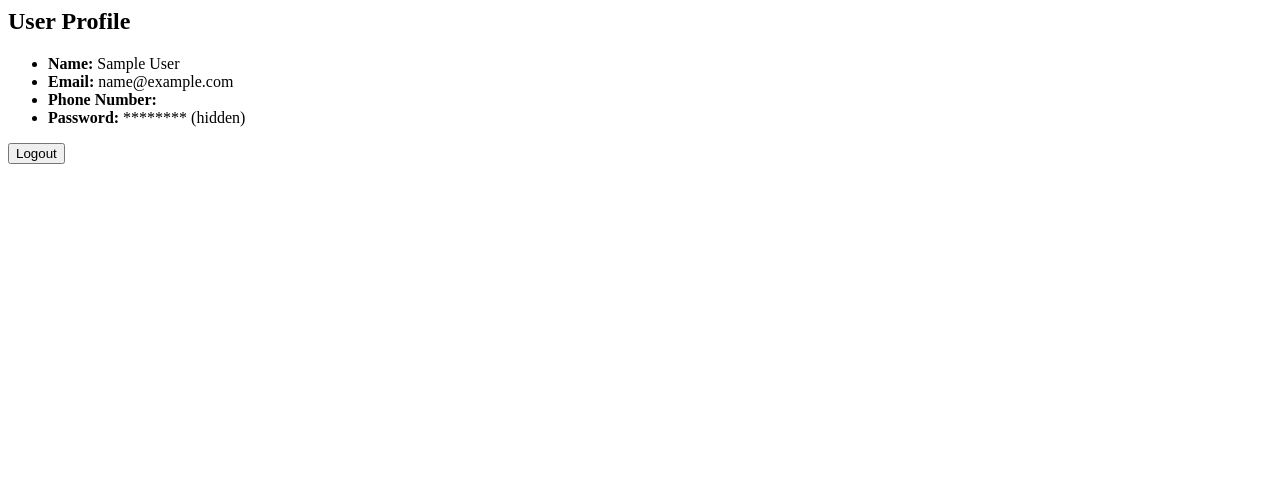
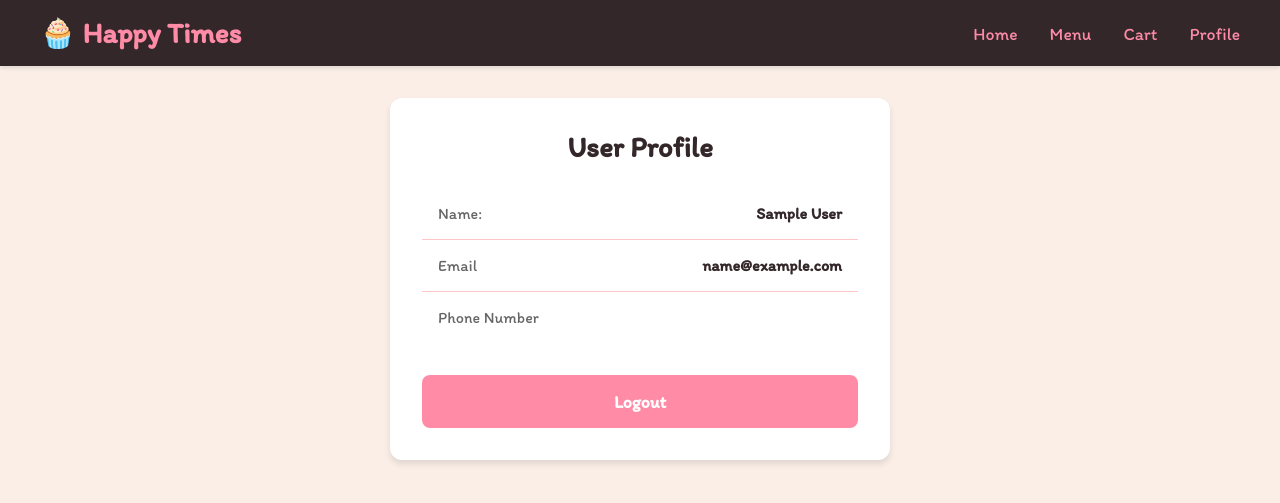
Before and after one commit to JacobMaximus/happy-times-django, a Django app: page /profile/ in a window 1280 px wide. Shown: the top 503 px of the page. Run offline with Django 5.2, Linux system fonts and the light colour scheme; the visitor is signed in with stand-in values (Sample User, id 1); some web fonts are replaced.

Commit message:
wednesday night

```diff
--- a/happytimes/home/static/css/login.css
+++ b/happytimes/home/static/css/login.css
@@ -148,3 +148,32 @@
         padding: 1.5rem;
     }
 }
+
+
+
+/* profile */
+.profile-details {
+    margin-bottom: 2rem;
+}
+
+.profile-item {
+    padding: 1rem;
+    border-bottom: 1px solid #ffc6c7;
+    display: flex;
+    justify-content: space-between;
+    align-items: center;
+}
+
+.profile-item:last-child {
+    border-bottom: none;
+}
+
+.profile-label {
+    color: #666;
+    font-weight: 500;
+}
+
+.profile-value {
+    color: #33272a;
+    font-weight: bold;
+}
--- a/happytimes/home/static/js/cart.js
+++ b/happytimes/home/static/js/cart.js
@@ -6,9 +6,9 @@
 
     // Update cart count
     const totalItems = cart.reduce((sum, item) => sum + item.quantity, 0);
-    if (cartCount) {
-        cartCount.textContent = `Cart (${totalItems})`;
-    }
+    // if (cartCount) {
+    //     cartCount.textContent = `Cart (${totalItems})`;
+    // }
 
     if (cart.length === 0) {
         cartItems.innerHTML = '<p style="text-align: center; padding: 2rem;">Your cart is empty</p>';
--- a/happytimes/home/templates/home/index.html
+++ b/happytimes/home/templates/home/index.html
@@ -19,7 +19,6 @@
                 <a href="{% url 'menu' %}">Menu</a>
                 <a href="{% url 'cart' %}" id="cartCount">Cart</a>
                 <!-- <a href="about.html">About</a> -->
-                <!-- <a href="{% url 'login_page' %}">Login</a> -->
                 {% if user.is_authenticated %}
                     <a href="{% url 'profile' %}">Profile</a>
                 {% else %}
--- a/happytimes/home/templates/home/pages/cart.html
+++ b/happytimes/home/templates/home/pages/cart.html
@@ -17,7 +17,6 @@
                 <a href="{% url 'home' %}">Home</a>
                 <a href="{% url 'menu' %}">Menu</a>
                 <a href="{% url 'cart' %}" id="cartCount">Cart</a>
-                <!-- <a href="{% url 'login_page' %}">Login</a> -->
                 <!-- <a href="about.html">About</a> -->
                 {% if user.is_authenticated %}
                     <a href="{% url 'profile' %}">Profile</a>
@@ -33,11 +32,11 @@
             <h1 class="cart-title">Shopping Cart</h1>
 
             <div class="cart-items" id="cartItems">
-                <!-- Cart items will be populated dynamically -->
+                <!-- Cart items will be populated by js-->
             </div>
 
             <div class="cart-summary" id="cartSummary">
-                <!-- Summary will be populated dynamically -->
+                <!-- Summary will be populated by js -->
             </div>
         </div>
     </div>
--- a/happytimes/home/templates/home/pages/menu.html
+++ b/happytimes/home/templates/home/pages/menu.html
@@ -17,7 +17,6 @@
                 <a href="{% url 'menu' %}">Menu</a>
                 <a href="{% url 'cart' %}">Cart</a>
                 <!-- <a href="about.html">About</a> -->
-                <!-- <a href="{% url 'login_page' %}">Login</a> -->
                 {% if user.is_authenticated %}
                     <a href="{% url 'profile' %}">Profile</a>
                 {% else %}
@@ -35,7 +34,7 @@
             </div>
 
             <div class="menu-grid" id="menuGrid">
-                <!-- Menu items will be populated by JavaScript -->
+                <!-- Populated elements by javascript appears here -->
             </div>
         </div>
     </div>
@@ -45,7 +44,7 @@
         <div class="modal-content">
             <span class="close-modal" onclick="closeModal()">&times;</span>
             <div class="product-details" id="productDetails">
-                <!-- Product details will be populated by JavaScript -->
+                <!-- Populated elements by javascript appears here -->
             </div>
         </div>
     </div>
--- a/happytimes/home/templates/home/userLogin/profile.html
+++ b/happytimes/home/templates/home/userLogin/profile.html
@@ -1,6 +1,69 @@
+<!-- {% block content %}
+{% endblock %} -->
+{% load static %}
+<!DOCTYPE html>
+<html lang="en">
+<head>
+    <meta charset="UTF-8">
+    <meta name="viewport" content="width=device-width, initial-scale=1.0">
+    <title>Profile</title>
+    <link rel="stylesheet" href="{% static 'css/login.css' %}">
+    <link rel="stylesheet" href="{% static 'css/styles.css' %}">
 
-{% block content %}
-<div class="profile-container">
+    <link rel="stylesheet" href="https://fonts.googleapis.com/css2?family=Material+Symbols+Outlined:opsz,wght,FILL,GRAD@24,400,0,0&icon_names=home" />
+
+</head>
+<body>
+    <header>
+        <div class="header-content">
+            <a href="index.html" class="logo">🧁 Happy Times</a>
+            <nav class="nav-links">
+                <a href="{% url 'home' %}">Home</a>
+                <a href="{% url 'menu' %}">Menu</a>
+                <a href="{% url 'cart' %}">Cart</a>
+                <!-- <a href="about.html">About</a> -->
+                {% if user.is_authenticated %}
+                    <a href="{% url 'profile' %}">Profile</a>
+                {% else %}
+                    <a href="{% url 'login_page' %}">Login</a>
+                {% endif %}
+
+
+            </nav>
+        </div>
+    </header>
+
+
+
+    <div class="container">
+        <div class="auth-container">
+            <div class="auth-box">
+                <h2>User Profile</h2>
+                <div class="profile-details">
+                    <div class="profile-item">
+                        <span class="profile-label">Name:</span>
+                        <span class="profile-value">{{ user.name }}</span>
+                    </div>
+                    <div class="profile-item">
+                        <span class="profile-label">Email</span>
+                        <span class="profile-value">{{ user.email }}</span>
+                    </div>
+                    <div class="profile-item">
+                        <span class="profile-label">Phone Number</span>
+                        <span class="profile-value">{{ user.phone_number }}</span>
+                    </div>
+                </div>
+
+                <form method="POST" action="{% url 'logout' %}" class="auth-form">
+                    {% csrf_token %}
+                    <button type="submit" class="auth-button">Logout</button>
+                </form>
+            </div>
+        </div>
+    </div>
+
+
+    <!-- <div class="profile-container">
         <h2>User Profile</h2>
         <ul>
             <li><strong>Name:</strong> {{ user.name }}</li>
@@ -13,5 +76,6 @@
             {% csrf_token %}
             <button type="submit">Logout</button>
         </form>
-</div>
-{% endblock %}
+    </div>  -->
+</body>
+</html>
--- a/happytimes/home/templates/home/userLogin/user-login.html
+++ b/happytimes/home/templates/home/userLogin/user-login.html
@@ -16,7 +16,6 @@
                 <a href="{% url 'menu' %}">Menu</a>
                 <a href="{% url 'cart' %}">Cart</a>
                 <!-- <a href="about.html">About</a> -->
-                <!-- <a href="{% url 'login_page' %}">Login</a> -->
                 {% if user.is_authenticated %}
                     <a href="{% url 'profile' %}">Profile</a>
                 {% else %}
@@ -33,7 +32,6 @@
             <div class="auth-box">
                 <h2>User Login</h2>
                 <form id="userLoginForm" class="auth-form" autocomplete="off">
-                    <!-- {% csrf_token %} -->
                     <div class="form-group">
                         <label for="email">Email</label>
                         <input type="email" id="email" name="email" required placeholder="Enter your email">
@@ -50,7 +48,6 @@
             <div class="auth-box hidden" id="signupForm">
                 <h2>Create Account</h2>
                 <form id="userSignupForm" class="auth-form" autocomplete="off">
-                    <!-- {% csrf_token %} -->
                     <div class="form-group">
                         <label for="signupName">Full Name</label>
                         <input type="text" id="signupName" required placeholder="Enter your full name">
--- a/happytimes/home/views.py
+++ b/happytimes/home/views.py
@@ -1,7 +1,6 @@
-from django.shortcuts import render, get_object_or_404
-# from .models import Cake, OrderList, OrderDetail, User
+from django.shortcuts import render,redirect
+from django.contrib.auth import logout
 
-# Create your views here.
 def home(request):
     return render(request, 'home/index.html', {'user': request.user})
 
@@ -10,6 +9,11 @@
 
 def cart(request):
     return render(request, 'home/pages/cart.html', {'user': request.user})
+
+#logout
+def logout_view(request):
+    logout(request)
+    return redirect('/')
 
 
 # def login(request):
@@ -91,123 +95,3 @@
 @login_required(login_url='/')  # redirects to login page if not logged in
 def profile_view(request):
     return render(request, 'home/userLogin/profile.html', {'user': request.user})
-
-#logout
-from django.contrib.auth import logout
-from django.shortcuts import redirect
-
-def logout_view(request):
-    logout(request)
-    return redirect('/')
-
-
-
-# # Show all cakes (for the menu page)
-# def menu_view(request):
-#     cakes = Cake.objects.all()
-#     return render(request, 'home/pages/menu.html', {'cakes': cakes})
-
-# # Display order summary
-
-# def order_summary(request, order_id):
-#     order = get_object_or_404(OrderList, pk=order_id)
-#     details = OrderDetail.objects.filter(order=order)
-#     return render(request, 'home/pages/order_summary.html', {'order': order, 'details': details})
-
-# ''''''
-# import json
-# from django.http import JsonResponse
-# from django.views.decorators.http import require_http_methods
-# from django.contrib.auth.hashers import make_password, check_password
-# from .models import User
-
-# @require_http_methods(["POST"])
-# def signup(request):
-#     try:
-#         data = json.loads(request.body)
-#         email = data.get('email')
-#         phone_number = data.get('phone')
-#         password = data.get('password')
-
-#         if not all([email, phone_number, password]):
-#             return JsonResponse({
-#                 'success': False,
-#                 'errors': {'general': 'All fields are required'}
-#             }, status=400)
-
-#         # Check if user already exists
-#         if User.objects.filter(email=email).exists():
-#             return JsonResponse({
-#                 'success': False,
-#                 'errors': {'email': 'Email already registered'}
-#             }, status=400)
-
-#         if User.objects.filter(phone_number=phone_number).exists():
-#             return JsonResponse({
-#                 'success': False,
-#                 'errors': {'phone': 'Phone number already registered'}
-#             }, status=400)
-
-#         # Create new user
-#         user = User.objects.create(
-#             email=email,
-#             phone_number=phone_number,
-#             password=make_password(password)
-#         )
-
-#         return JsonResponse({'success': True})
-
-#     except json.JSONDecodeError:
-#         return JsonResponse({
-#             'success': False,
-#             'errors': {'general': 'Invalid JSON data'}
-#         }, status=400)
-#     except Exception as e:
-#         return JsonResponse({
-#             'success': False,
-#             'errors': {'general': str(e)}
-#         }, status=500)
-
-# @require_http_methods(["POST"])
-# def user_login(request):
-#     try:
-#         data = json.loads(request.body)
-#         email = data.get('email')
-#         password = data.get('password')
-
-#         if not all([email, password]):
-#             return JsonResponse({
-#                 'success': False,
-#                 'errors': {'general': 'Email and password are required'}
-#             }, status=400)
-
-#         try:
-#             user = User.objects.get(email=email)
-#         except User.DoesNotExist:
-#             return JsonResponse({
-#                 'success': False,
-#                 'errors': {'general': 'Invalid credentials'}
-#             }, status=401)
-
-#         if not check_password(password, user.password):
-#             return JsonResponse({
-#                 'success': False,
-#                 'errors': {'general': 'Invalid credentials'}
-#             }, status=401)
-
-#         # Set session data
-#         request.session['user_id'] = user.id
-#         request.session['email'] = user.email
-
-#         return JsonResponse({'success': True})
-
-#     except json.JSONDecodeError:
-#         return JsonResponse({
-#             'success': False,
-#             'errors': {'general': 'Invalid JSON data'}
-#         }, status=400)
-#     except Exception as e:
-#         return JsonResponse({
-#             'success': False,
-#             'errors': {'general': str(e)}
-#         }, status=500)
```
Also changed, not shown: happytimes/home/static/js/login.js (+20 -79 lines), happytimes/home/static/js/menu.js (+2 -7 lines). Lines whose indentation alone changed are shown as unchanged.
